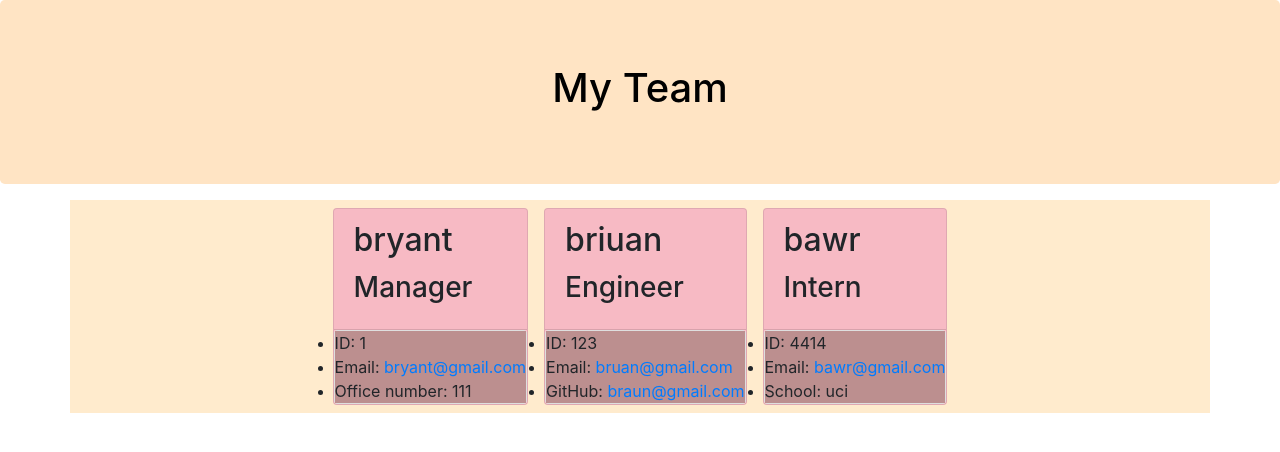
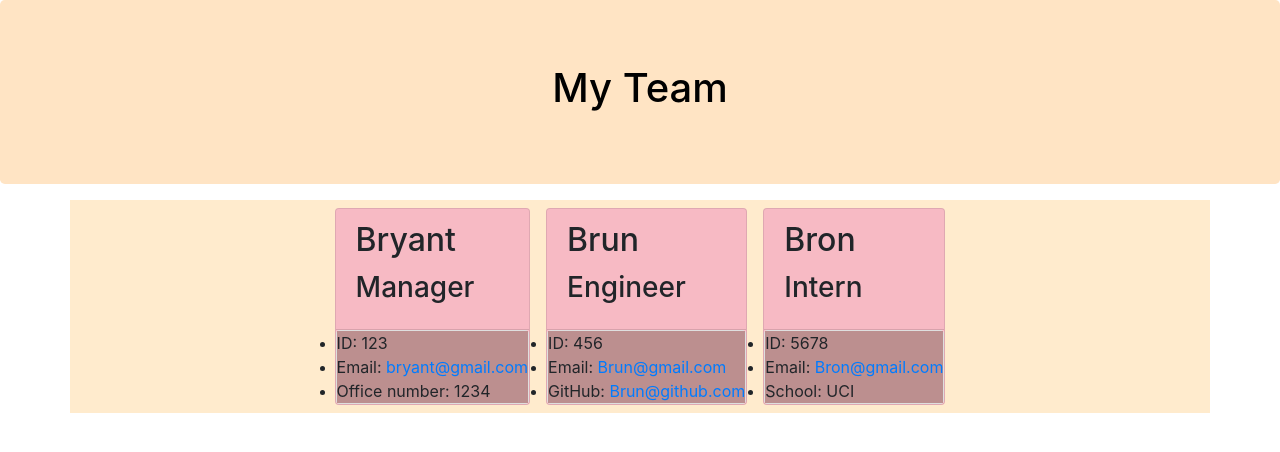
Before and after one commit to BryantTrinh/OOP-Creating-Team-Page, a website: page dist/team.html in a window 1280 px wide. Drawn offline with nearby package versions, Linux system fonts and the light colour scheme.

Commit message:
finalized version with README done

```diff
--- a/dist/team.html
+++ b/dist/team.html
@@ -27,42 +27,42 @@
 
         <div class="card card-employee">
         <div class="card-header">
-            <h2 class="card-title">bryant</h2>
+            <h2 class="card-title">Bryant</h2>
             <h3 class="card-title">Manager</h3>
         </div>
         <div class="card employee-body">
             <ul class="list-group">
-                <li class="list-group-employee">ID: 1</li>
+                <li class="list-group-employee">ID: 123</li>
                 <li class="list-group-employee">Email: <a href="mailto:bryant@gmail.com">bryant@gmail.com</a></li>
-                <li class="list-group-employee">Office number: 111</li>
+                <li class="list-group-employee">Office number: 1234</li>
             </ul>
         </div>
     </div>
 
         <div class="card card-employee">
     <div class="card-header">
-        <h2 class="card-title">briuan</h2>
+        <h2 class="card-title">Brun</h2>
         <h3 class="card-title">Engineer</h3>
     </div>
     <div class="card employee-body">
         <ul class="list-group">
-            <li class="list-group-employee">ID: 123</li>
-            <li class="list-group-employee">Email: <a href="mailto:bruan@gmail.com">bruan@gmail.com</a></li>
-            <li class="list-group-employee">GitHub: <a href="https://github.com/braun@gmail.com" target="_blank" rel="noopener noreferrer">braun@gmail.com</a></li>
+            <li class="list-group-employee">ID: 456</li>
+            <li class="list-group-employee">Email: <a href="mailto:Brun@gmail.com">Brun@gmail.com</a></li>
+            <li class="list-group-employee">GitHub: <a href="https://github.com/Brun@github.com" target="_blank" rel="noopener noreferrer">Brun@github.com</a></li>
         </ul>
     </div>
 </div>
 
         <div class="card card-employee">
     <div class="card-header">
-        <h2 class="card-title">bawr</h2>
+        <h2 class="card-title">Bron</h2>
         <h3 class="card-title">Intern</h3>
     </div>
     <div class="card employee-body">
         <ul class="list-group">
-            <li class="list-group-employee">ID: 4414</li>
-            <li class="list-group-employee">Email: <a href="mailto:bawr@gmail.com">bawr@gmail.com</a></li>
-            <li class="list-group-employee">School: uci</li>
+            <li class="list-group-employee">ID: 5678</li>
+            <li class="list-group-employee">Email: <a href="mailto:Bron@gmail.com">Bron@gmail.com</a></li>
+            <li class="list-group-employee">School: UCI</li>
         </ul>
     </div>
 </div>
```
Also changed, not shown: README.md, assets/images/npm-run-test.gif (added), 1 other file.
